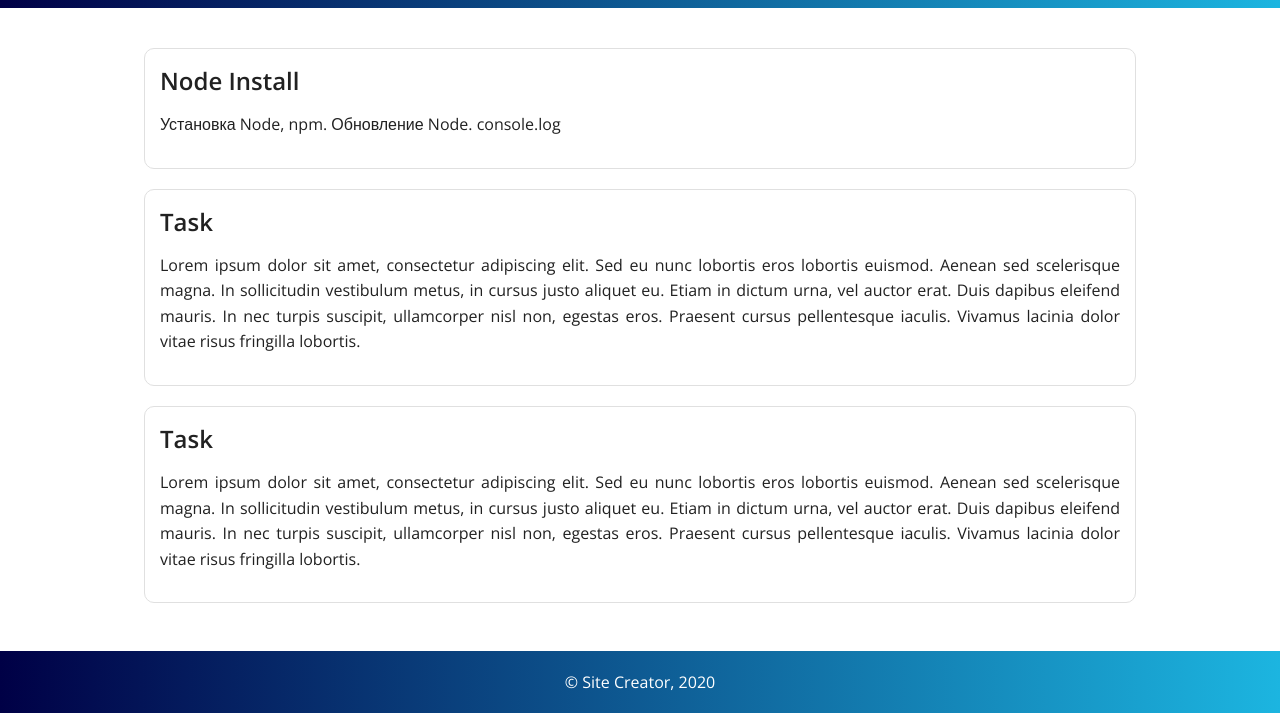
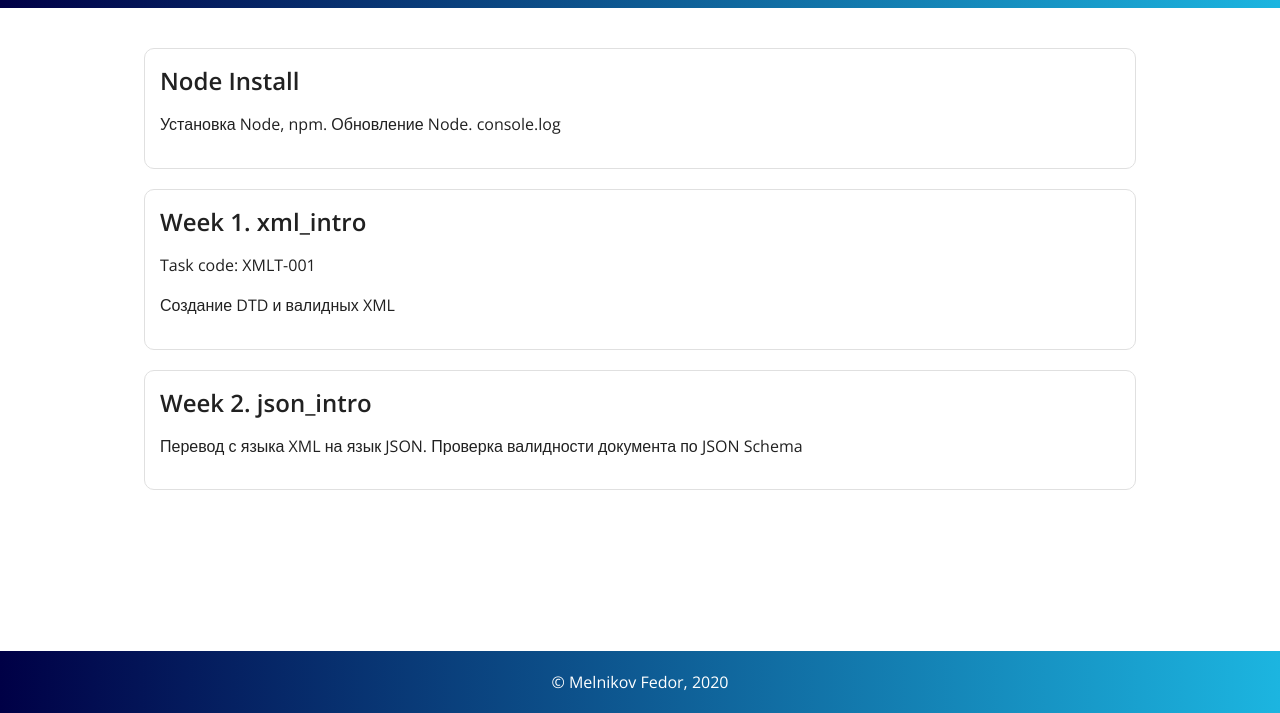
Before and after one commit to balrundev/web-designing-3sem, a plain HTML site: page index.html in a window 1280 px wide. Shown: the part 88-801 px from the top of the page. Drawn offline with nearby package versions, Linux system fonts and the light colour scheme.

Commit message:
updated index page

```diff
--- a/index.html
+++ b/index.html
@@ -12,22 +12,23 @@
         </div>
         <div id="content">
             <div id="task-blocks">
-                <a class="task-block" href="/node">
+                <a class="task-block" href="https://github.com/balrundev/web-designing-3sem/blob/master/node/node_terminal.png">
                     <h2>Node Install</h2>
                     <p>Установка Node, npm. Обновление Node. console.log</p>
                 </a>
-                <a class="task-block" href="#">
-                    <h2>Task</h2>
-                    <p>Lorem ipsum dolor sit amet, consectetur adipiscing elit. Sed eu nunc lobortis eros lobortis euismod. Aenean sed scelerisque magna. In sollicitudin vestibulum metus, in cursus justo aliquet eu. Etiam in dictum urna, vel auctor erat. Duis dapibus eleifend mauris. In nec turpis suscipit, ullamcorper nisl non, egestas eros. Praesent cursus pellentesque iaculis. Vivamus lacinia dolor vitae risus fringilla lobortis.</p>
+                <a class="task-block" href="https://github.com/balrundev/web-designing-3sem/tree/master/week1">
+                    <h2>Week 1. xml_intro</h2>
+                    <p>Task code: XMLT-001</p>
+                    <p>Создание DTD и валидных XML</p>
                 </a>
-                <a class="task-block" href="#">
-                    <h2>Task</h2>
-                    <p>Lorem ipsum dolor sit amet, consectetur adipiscing elit. Sed eu nunc lobortis eros lobortis euismod. Aenean sed scelerisque magna. In sollicitudin vestibulum metus, in cursus justo aliquet eu. Etiam in dictum urna, vel auctor erat. Duis dapibus eleifend mauris. In nec turpis suscipit, ullamcorper nisl non, egestas eros. Praesent cursus pellentesque iaculis. Vivamus lacinia dolor vitae risus fringilla lobortis.</p>
+                <a class="task-block" href="https://github.com/balrundev/web-designing-3sem/tree/master/week2/json_intro">
+                    <h2>Week 2. json_intro</h2>
+                    <p>Перевод с языка XML на язык JSON. Проверка валидности документа по JSON Schema</p>
                 </a>
             </div>
         </div>
         <div id="footer">
-            <p>&copy; Site Creator, 2020</p>
+            <p>&copy; Melnikov Fedor, 2020</p>
         </div>
     </body>
 </html>
```
